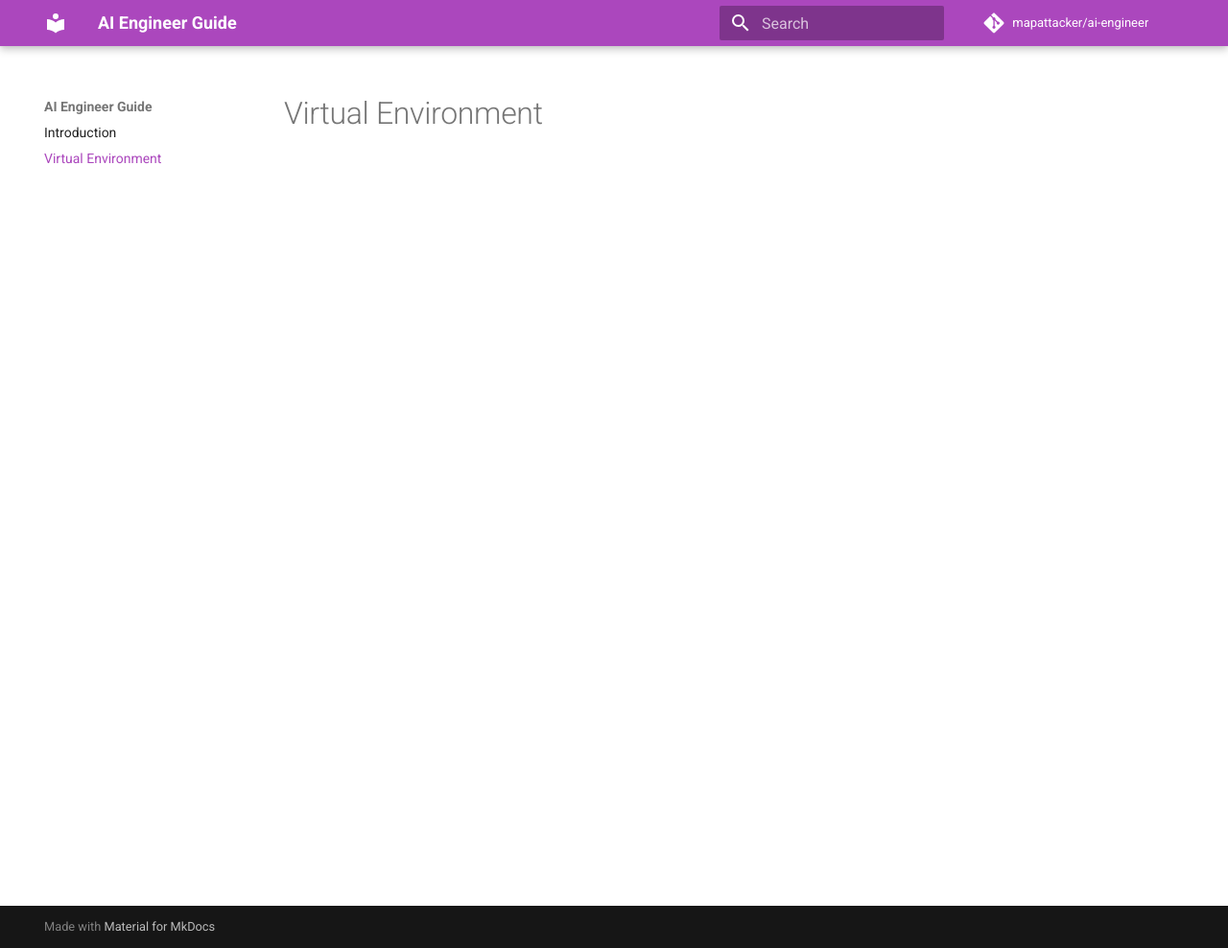
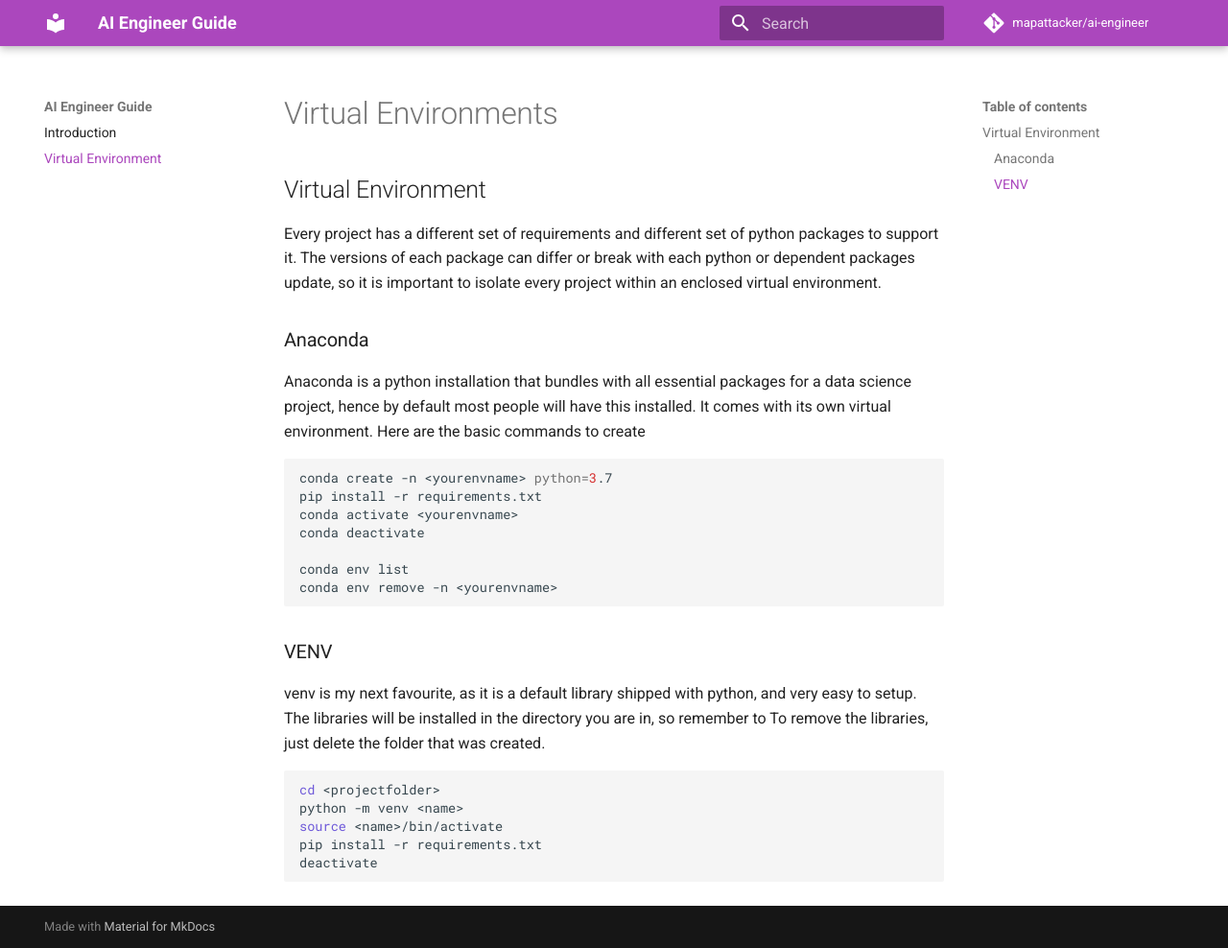
Before and after one commit to mapattacker/ai-engineer, an MkDocs documentation site: the page built from docs/virtual_env.md, in a window 1280 px wide and 988 px high. Shown: the whole window at 96% size. Built offline with MkDocs 1.6.1 and Material for MkDocs 9.7.7, drawn with Linux system fonts in a browser that asks for light colours; comment, search, counter and statistics services are not loaded.

Commit message:
add virtual_env

````diff
--- a/docs/virtual_env.md
+++ b/docs/virtual_env.md
@@ -1 +1,32 @@
-# Virtual Environment
+# Virtual Environments
+
+## Virtual Environment
+
+Every project has a different set of requirements and different set of python packages to support it. The versions of each package can differ or break with each python or dependent packages update, so it is important to isolate every project within an enclosed virtual environment.
+
+### Anaconda
+
+Anaconda is a python installation that bundles with all essential packages for a data science project, hence by default most people will have this installed. It comes with its own virtual environment. Here are the basic commands to create
+
+```bash
+conda create -n <yourenvname> python=3.7
+pip install -r requirements.txt
+conda activate <yourenvname>
+conda deactivate
+
+conda env list
+conda env remove -n <yourenvname>
+```
+
+### VENV
+
+venv is my next favourite, as it is a default library shipped with python, and very easy to setup. The libraries will be installed in the directory you are in, so remember to
+To remove the libraries, just delete the folder that was created.
+
+```bash
+cd <projectfolder>
+python -m venv <name>
+source <name>/bin/activate
+pip install -r requirements.txt
+deactivate
+```
````
